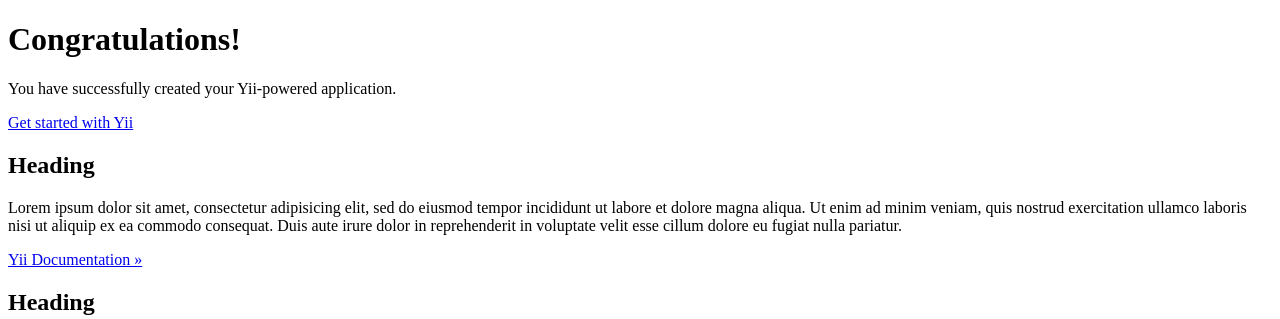
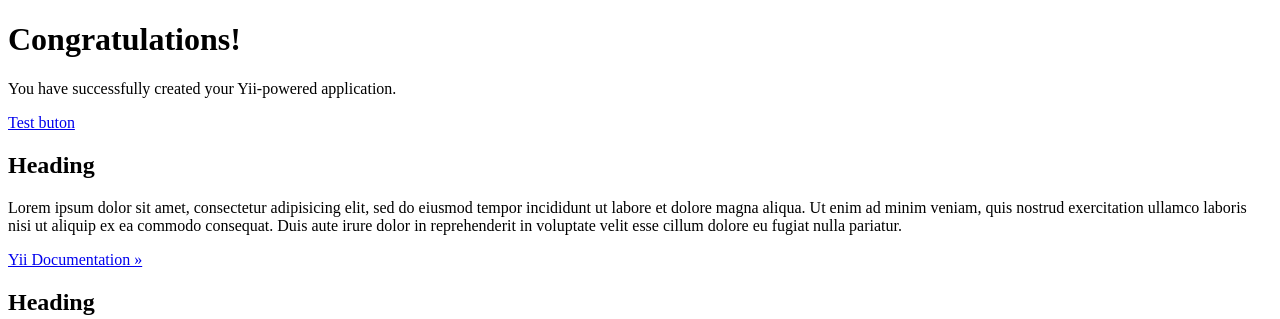
Before and after one commit to Slava-Sasa/etc.md, a Yii app: template frontend/views/site/index.php in a window 1280 px wide. Shown: the top 319 px of the page. Run offline with PHP 8.4 and a stand-in for Yii, Linux system fonts and the light colour scheme; the template is opened without the code that fills it, so the values that code supplies are empty; some libraries are stand-ins or nearby versions.

Commit message:
add file 12345.html am adugat text

```diff
--- a/frontend/views/site/index.php
+++ b/frontend/views/site/index.php
@@ -11,7 +11,7 @@ $this->title = 'My Yii Application';
 
         <p class="lead">You have successfully created your Yii-powered application.</p>
 
-        <p><a class="btn btn-lg btn-success" href="http://www.yiiframework.com">Get started with Yii</a></p>
+        <p><a class="btn btn-lg btn-success" href="http://www.yiiframework.com">Test buton</a></p>
     </div>
 
     <div class="body-content">
```
